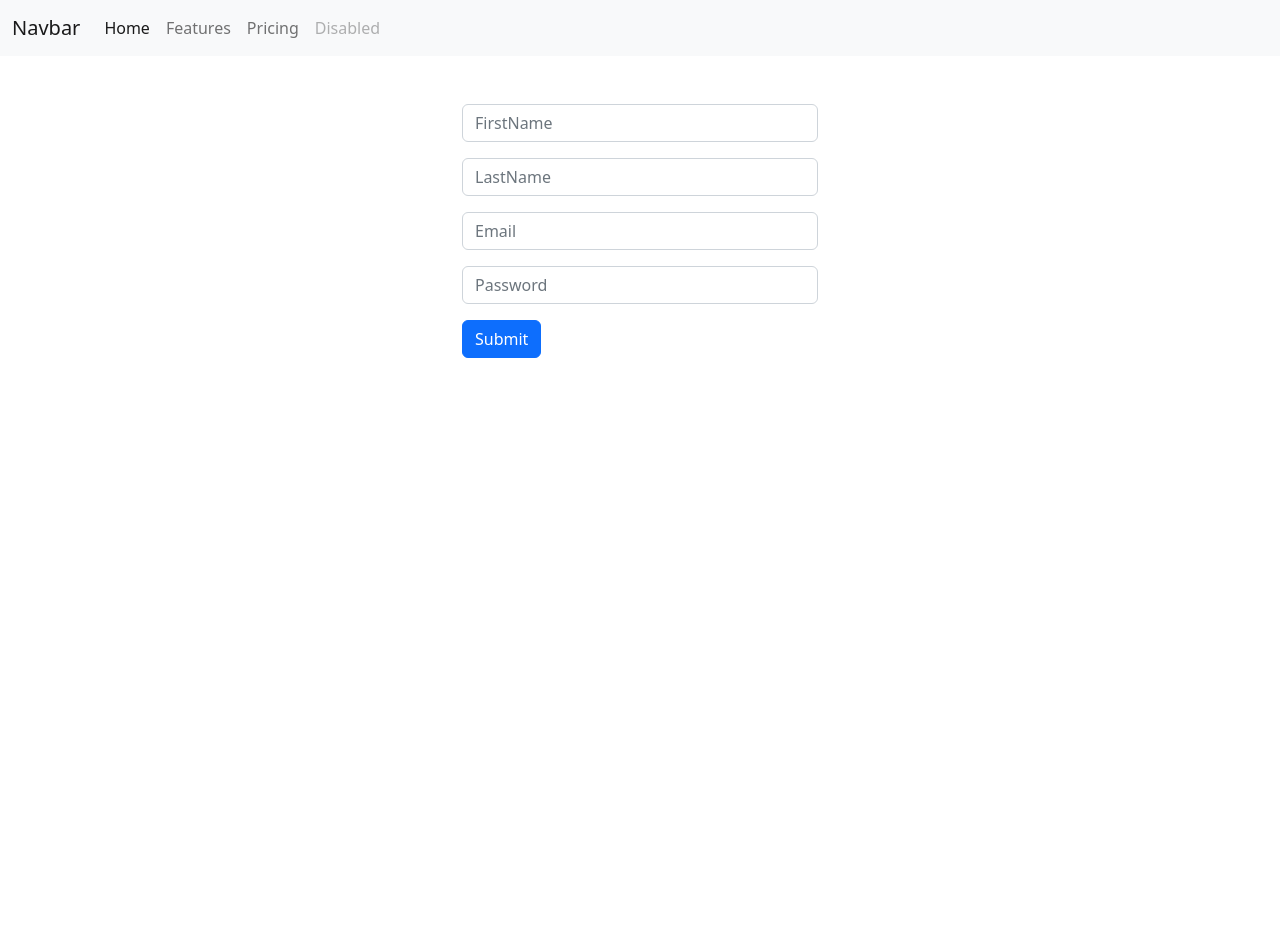
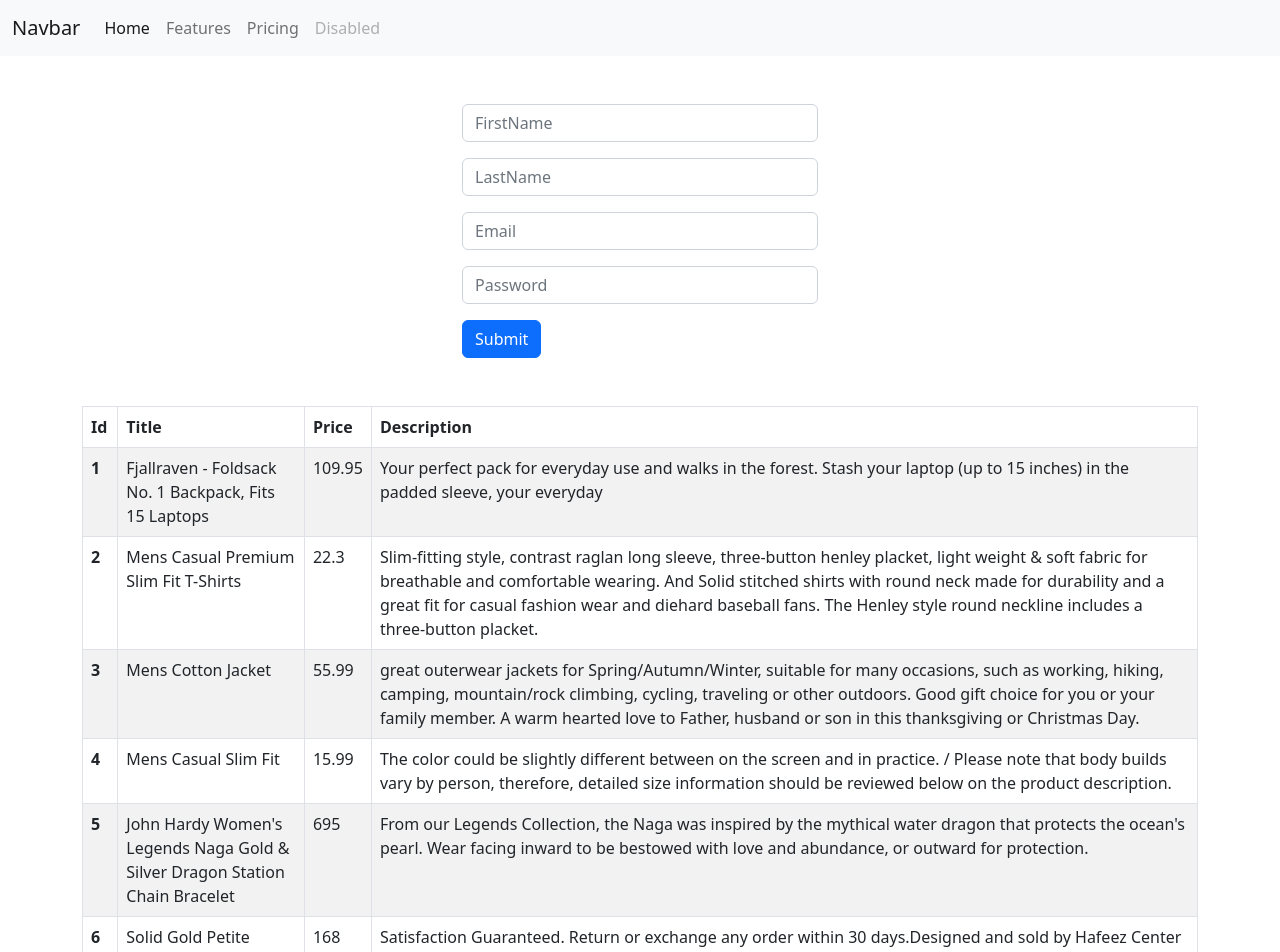
Before and after one commit to yogeshzade/sample-react-app-AIT, a React (Create React App) app: page / in a window 1280 px wide. Shown: the top 952 px of the page. Before the commit the page ends 800 px from the top, so only its background shows below. Built offline with nearby package versions, Linux system fonts and the light colour scheme.

Commit message:
Add list and keys

```diff
--- a/src/App.js
+++ b/src/App.js
@@ -6,11 +6,13 @@
 import Header from './Component/Header';
 import 'bootstrap/dist/css/bootstrap.min.css';
 import Form from './Component/Form';
+import ListsandKeys from './Component/ListsandKeys';
 function App() {
   return (
     <div>
     <Header />
     <Form />
+    <ListsandKeys />
       {/* <h1>Yogesh!</h1> */}
        {/* <FunComp name="Reactjs" duration="3 Months"/>
        <ClassComp location="Nagpur" timing="7am to 8am"/>
--- a/src/Component/ListsandKeys.js
+++ b/src/Component/ListsandKeys.js
@@ -1,11 +1,168 @@
-import React from 'react';
+import React from "react";
 
-function ListsandKeys(){
-    return(
-        <div>Yogesh</div>
-    )
+function ListsandKeys() {
+  const userdata = [
+    {
+      id: 1,
+      title: "Fjallraven - Foldsack No. 1 Backpack, Fits 15 Laptops",
+      price: 109.95,
+      description:
+        "Your perfect pack for everyday use and walks in the forest. Stash your laptop (up to 15 inches) in the padded sleeve, your everyday",
+      category: "men's clothing",
+      image: "https://fakestoreapi.com/img/81fPKd-2AYL._AC_SL1500_.jpg",
+      rating: {
+        rate: 3.9,
+        count: 120,
+      },
+    },
+    {
+      id: 2,
+      title: "Mens Casual Premium Slim Fit T-Shirts ",
+      price: 22.3,
+      description:
+        "Slim-fitting style, contrast raglan long sleeve, three-button henley placket, light weight & soft fabric for breathable and comfortable wearing. And Solid stitched shirts with round neck made for durability and a great fit for casual fashion wear and diehard baseball fans. The Henley style round neckline includes a three-button placket.",
+      category: "men's clothing",
+      image:
+        "https://fakestoreapi.com/img/71-3HjGNDUL._AC_SY879._SX._UX._SY._UY_.jpg",
+      rating: {
+        rate: 4.1,
+        count: 259,
+      },
+    },
+    {
+      id: 3,
+      title: "Mens Cotton Jacket",
+      price: 55.99,
+      description:
+        "great outerwear jackets for Spring/Autumn/Winter, suitable for many occasions, such as working, hiking, camping, mountain/rock climbing, cycling, traveling or other outdoors. Good gift choice for you or your family member. A warm hearted love to Father, husband or son in this thanksgiving or Christmas Day.",
+      category: "men's clothing",
+      image: "https://fakestoreapi.com/img/71li-ujtlUL._AC_UX679_.jpg",
+      rating: {
+        rate: 4.7,
+        count: 500,
+      },
+    },
+    {
+      id: 4,
+      title: "Mens Casual Slim Fit",
+      price: 15.99,
+      description:
+        "The color could be slightly different between on the screen and in practice. / Please note that body builds vary by person, therefore, detailed size information should be reviewed below on the product description.",
+      category: "men's clothing",
+      image: "https://fakestoreapi.com/img/71YXzeOuslL._AC_UY879_.jpg",
+      rating: {
+        rate: 2.1,
+        count: 430,
+      },
+    },
+    {
+      id: 5,
+      title:
+        "John Hardy Women's Legends Naga Gold & Silver Dragon Station Chain Bracelet",
+      price: 695,
+      description:
+        "From our Legends Collection, the Naga was inspired by the mythical water dragon that protects the ocean's pearl. Wear facing inward to be bestowed with love and abundance, or outward for protection.",
+      category: "jewelery",
+      image: "https://fakestoreapi.com/img/71pWzhdJNwL._AC_UL640_QL65_ML3_.jpg",
+      rating: {
+        rate: 4.6,
+        count: 400,
+      },
+    },
+    {
+      id: 6,
+      title: "Solid Gold Petite Micropave ",
+      price: 168,
+      description:
+        "Satisfaction Guaranteed. Return or exchange any order within 30 days.Designed and sold by Hafeez Center in the United States. Satisfaction Guaranteed. Return or exchange any order within 30 days.",
+      category: "jewelery",
+      image: "https://fakestoreapi.com/img/61sbMiUnoGL._AC_UL640_QL65_ML3_.jpg",
+      rating: {
+        rate: 3.9,
+        count: 70,
+      },
+    },
+    {
+      id: 7,
+      title: "White Gold Plated Princess",
+      price: 9.99,
+      description:
+        "Classic Created Wedding Engagement Solitaire Diamond Promise Ring for Her. Gifts to spoil your love more for Engagement, Wedding, Anniversary, Valentine's Day...",
+      category: "jewelery",
+      image: "https://fakestoreapi.com/img/71YAIFU48IL._AC_UL640_QL65_ML3_.jpg",
+      rating: {
+        rate: 3,
+        count: 400,
+      },
+    },
+    {
+      id: 8,
+      title: "Pierced Owl Rose Gold Plated Stainless Steel Double",
+      price: 10.99,
+      description:
+        "Rose Gold Plated Double Flared Tunnel Plug Earrings. Made of 316L Stainless Steel",
+      category: "jewelery",
+      image: "https://fakestoreapi.com/img/51UDEzMJVpL._AC_UL640_QL65_ML3_.jpg",
+      rating: {
+        rate: 1.9,
+        count: 100,
+      },
+    },
+    {
+      id: 9,
+      title: "WD 2TB Elements Portable External Hard Drive - USB 3.0 ",
+      price: 64,
+      description:
+        "USB 3.0 and USB 2.0 Compatibility Fast data transfers Improve PC Performance High Capacity; Compatibility Formatted NTFS for Windows 10, Windows 8.1, Windows 7; Reformatting may be required for other operating systems; Compatibility may vary depending on user’s hardware configuration and operating system",
+      category: "electronics",
+      image: "https://fakestoreapi.com/img/61IBBVJvSDL._AC_SY879_.jpg",
+      rating: {
+        rate: 3.3,
+        count: 203,
+      },
+    },
+    {
+      id: 10,
+      title: "SanDisk SSD PLUS 1TB Internal SSD - SATA III 6 Gb/s",
+      price: 109,
+      description:
+        "Easy upgrade for faster boot up, shutdown, application load and response (As compared to 5400 RPM SATA 2.5” hard drive; Based on published specifications and internal benchmarking tests using PCMark vantage scores) Boosts burst write performance, making it ideal for typical PC workloads The perfect balance of performance and reliability Read/write speeds of up to 535MB/s/450MB/s (Based on internal testing; Performance may vary depending upon drive capacity, host device, OS and application.)",
+      category: "electronics",
+      image: "https://fakestoreapi.com/img/61U7T1koQqL._AC_SX679_.jpg",
+      rating: {
+        rate: 2.9,
+        count: 470,
+      },
+    },
+  ];
 
+  return (
+    <div class="container mt-5">
+      <table class="table table-striped table-bordered">
+        <thead>
+          <tr>
+            <th scope="col">Id</th>
+            <th scope="col">Title</th>
+            <th scope="col">Price</th>
+            <th scope="col">Description</th>
+          </tr>
+        </thead>
+        <tbody>
+        {
+          userdata.map((user)=>(
+            <tr key={user.id}>
+            <th scope="row">{user.id}</th>
+            <td>{user.title}</td>
+            <td>{user.price}</td>
+            <td>{user.description}</td>
+          </tr>
+          ))
+        }
 
+        </tbody>
+      </table>
+    </div>
+  );
 }
 
-export  default ListsandKeys;
+export default ListsandKeys;
```
